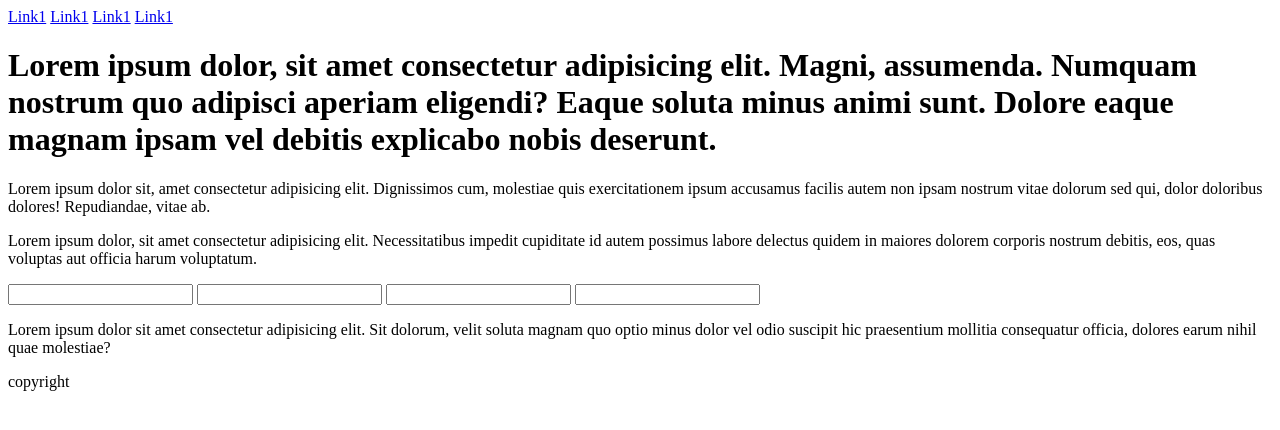
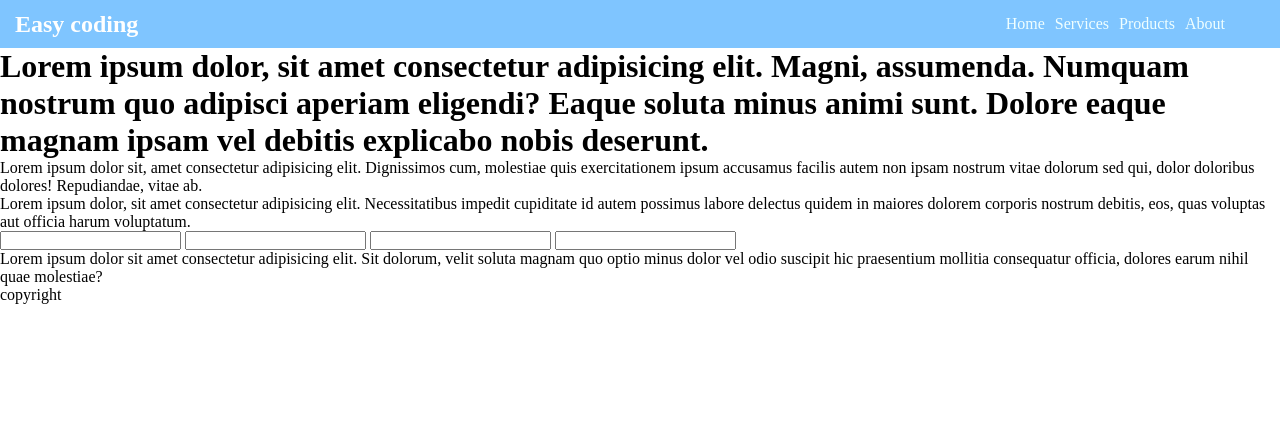
Before and after one commit to Injamam321/html-css-project, a plain HTML site: page project-1/index.html in a window 1280 px wide. Drawn offline with Linux system fonts and the light colour scheme.

Commit message:
navigation bar learning update

```diff
--- a/project-1/index.html
+++ b/project-1/index.html
@@ -7,21 +7,35 @@
     <!-- ---external css file here -- -->
    <link rel="stylesheet" href="style.css">
 </head>
+
 <body>
+
     <header>
-        <nav>
-            <a href="#">Link1</a>
-            <a href="#">Link1</a>
-            <a href="#">Link1</a>
-            <a href="#">Link1</a>
+
+        <nav id="navigation">
+
+            <div id="logo">
+               <h2>Easy coding</h2>
+            </div>
+
+            <ul>
+                <li> <a href="#">  Home </a>  </li>
+                <li> <a href="#">  Services </a>  </li>
+                <li> <a href="#">  Products </a>  </li>
+                <li> <a href="#">  About </a>  </li>
+
+            </ul>
 
         </nav>
 
         <div id="hero area">
+
             <h1>Lorem ipsum dolor, sit amet consectetur adipisicing elit. Magni, assumenda. Numquam nostrum quo adipisci aperiam eligendi? Eaque soluta minus animi sunt. Dolore eaque magnam ipsam vel debitis explicabo nobis deserunt.</h1>
 
         </div>
+
     </header>
+
 
 <main>
 
--- a/project-1/style.css
+++ b/project-1/style.css
@@ -0,0 +1,29 @@
+*{
+    margin: 0;
+    padding: 0;
+}
+
+
+#navigation{
+    background-color: rgb(127, 197, 255);
+    display: flex;
+    justify-content: space-between;
+    align-items: center;
+}
+#navigation > ul {
+    display: flex;
+    margin-right: 50px;
+}
+#navigation > ul > li{
+    list-style: none;
+    margin: 0px 5px;
+    padding: 15px 0px;
+}
+#navigation > ul > li >a{
+    text-decoration: none;
+    color: azure;
+}
+#logo > h2{
+    color: white;
+    margin-left: 15px;
+}
```
